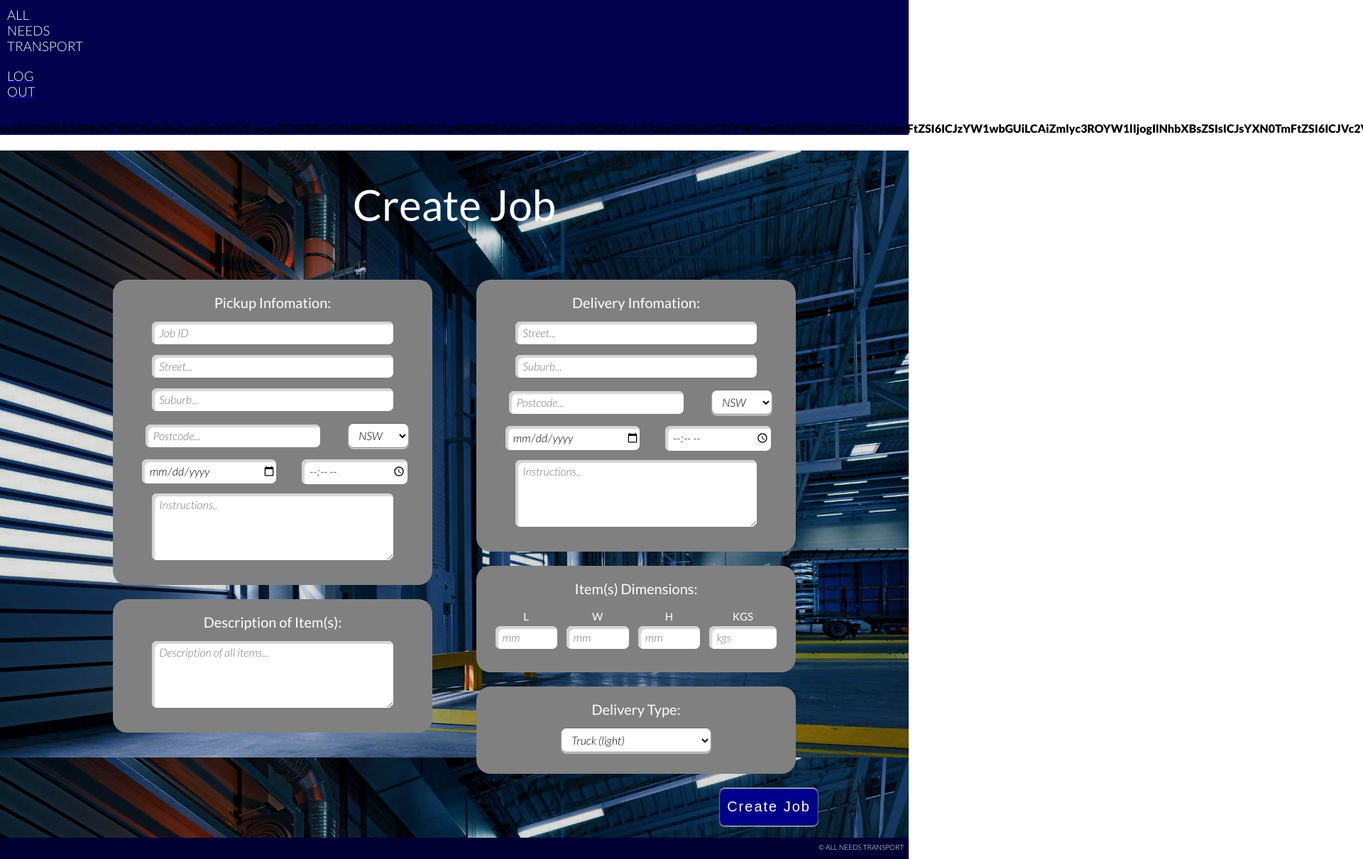
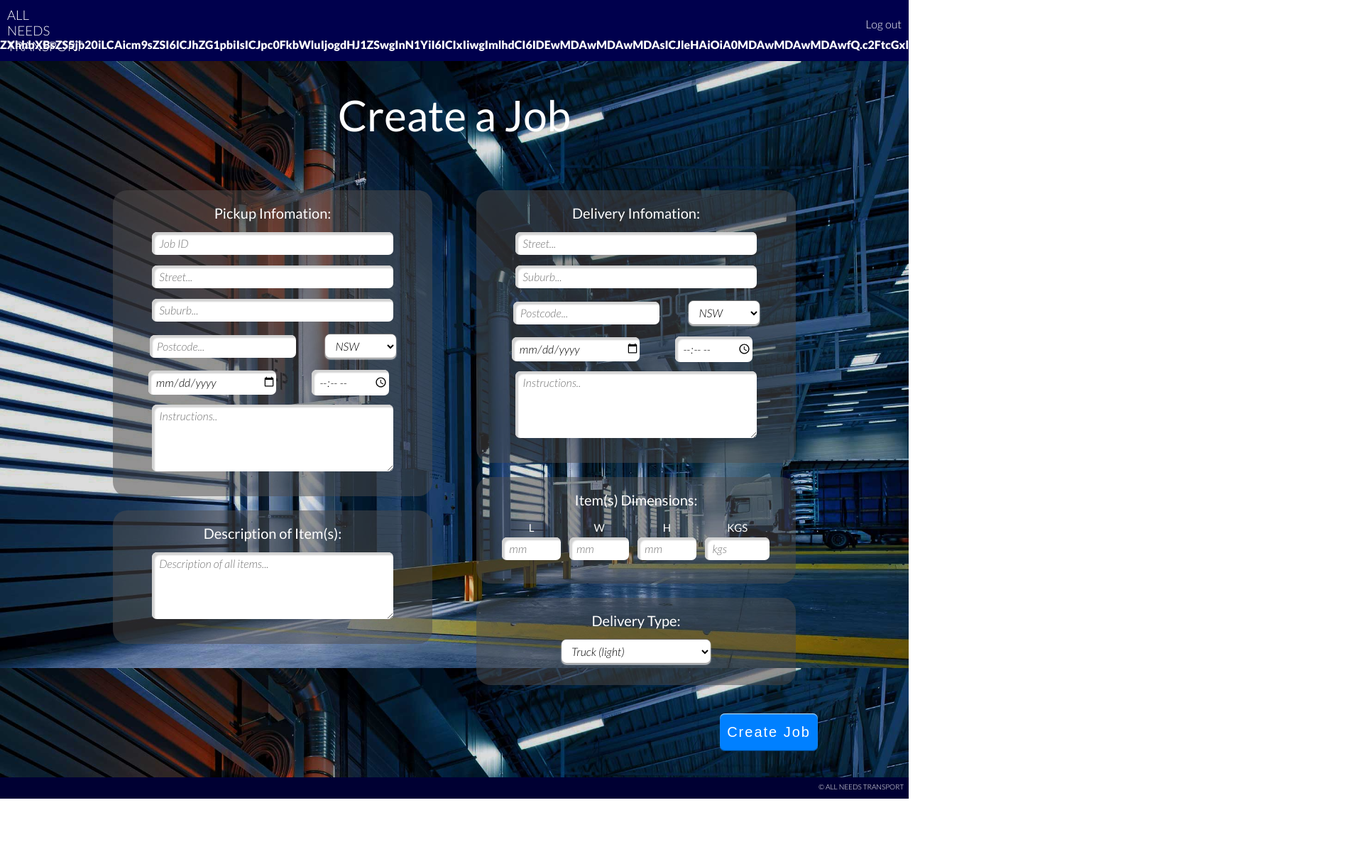
Before and after one commit to CFA-CJJ-GroupProject/CFA-Term3-NodeProject, a React (Create React App) app in the folder react-web/: page /createjob in a window 1280 px wide. Shown: the top 1210 px of the page at 71% size, 1920 px wide, since content can reach past the window. After the commit the page ends 1125 px from the top, so only its background shows below. Built offline with nearby package versions, Linux system fonts and the light colour scheme; sample sign-in values are in the browser's storage.

Commit message:
Fixing of some warnings, fixed header and in the process of fixing form style & inlining components

```diff
--- a/react-web/src/App.js
+++ b/react-web/src/App.js
@@ -11,9 +11,6 @@ import CreateCustomerPage from './pages/CreateCustomerPage'
 import Header from './components/Header'
 import HomePage from './pages/HomePage'
 import LoginPage from './pages/LoginPage'
-import LogoutPage from './pages/LogoutPage'
-import Footer from './components/Footer'
-import SignInForm from './components/SignInForm'
 import './style.css'
 
 
--- a/react-web/src/components/CreateJobForm.js
+++ b/react-web/src/components/CreateJobForm.js
@@ -89,7 +89,7 @@ export default function CreateJobForm({
               <Field required='true' type='date' name='pickupDate' />
             </li>
 
-            <li>
+            <li className='time'>
               <Field required='true' type='time' name='pickupTime' />
             </li>
           </ul>
@@ -122,12 +122,12 @@ export default function CreateJobForm({
               <Field required='true' type='date' name='deliveryDate' />
             </li>
 
-            <li>
+            <li className='time'>
               <Field required='true' type='time' name='deliveryTime' />
             </li>
           </ul>
         </div>
-          <TextField required='true' placeholder='Instructions..' name='deliveryInstructions' type=''/>
+          <TextField required='true' placeholder='Instructions..' name='deliveryInstructions' />
         </div>
         <div id='dimensions' className='dimensions'>
           <label>Item(s) Dimensions:</label>
--- a/react-web/src/components/Top.js
+++ b/react-web/src/components/Top.js
@@ -2,18 +2,20 @@ import React from 'react'
 import {NavLink} from 'react-router-dom'
 
 export default({handleLogout, username}) => (
+  <div className='top'>
     <div className='company-name'>
-    <div>
       <h3>ALL<br/>
         NEEDS<br/>
         TRANSPORT</h3>
       </div>
-    <div className='logout'>
+      <div className='links'>
         <NavLink onClick={handleLogout} exact to='/' activeClassName='active'>
-        <h3>LOG<br/>OUT</h3>
+          <h4>Log out</h4>
         </NavLink>
-      <h4>{username}</h4>
+        <p>{username}</p>
       </div>
 </div>
 
+
+
 )
--- a/react-web/src/pages/CreateJobPage.js
+++ b/react-web/src/pages/CreateJobPage.js
@@ -83,7 +83,7 @@ class CreateJobPage extends Component {
 		const { error, username } = this.state
 	return (
     <div className='create-job'>
-      <h1>Create Job</h1>
+      <h1>Create a Job</h1>
 				{ !!error && <p>{ error.message }</p> }
         <CreateJobForm onCreate={ this.handleCreateJob } username={ username } />
 				<Footer />
--- a/react-web/src/pages/CreateUserPage.js
+++ b/react-web/src/pages/CreateUserPage.js
@@ -7,7 +7,7 @@ const CreateUserPage = ({onRegister, redirect, handleRedirect}) => (
 
   redirect ? (<div><Redirect to='/createcustomer' />{handleRedirect()}</div>) :
   (<div className='create-user'>
-    <h1>Create User</h1>
+    <h1>Create a User</h1>
     <CreateUserForm onRegister={onRegister}/>
     <Footer />
   </div>)
--- a/react-web/src/pages/JobsPage.js
+++ b/react-web/src/pages/JobsPage.js
@@ -41,7 +41,7 @@ class JobsPage extends Component {
 		const { error, jobs } = this.state
 		return (
 			<div className='jobs'>
-				<h1>ALL JOBS</h1>
+				<h1>All jobs</h1>
 				{ !!error && <p>{ error.message }</p> }
 				{
 					!!jobs ? (
--- a/react-web/src/pages/UsersPage.js
+++ b/react-web/src/pages/UsersPage.js
@@ -3,7 +3,7 @@ import Footer from '../components/Footer'
 
 const UsersPage = () => (
     <div className='users'>
-        <h1>ALL USERS</h1>
+        <h1>All Users</h1>
         <Footer />
     </div>
       )
--- a/react-web/src/style.css
+++ b/react-web/src/style.css
@@ -1,5 +1,10 @@
 /*** Default CSS ***/
 @import url('https://fonts.googleapis.com/css?family=Lato:300,300i,400,400i,900');
+
+html, body {
+    max-width: 100%;
+    overflow-x: hidden;
+}
 /* Background images */
 .login {
   background: url(images/login.jpg) no-repeat center;
@@ -42,14 +47,36 @@ body {
   font-family: 'Lato', sans-serif;
   margin: 0px;
 }
-div .company-name {
+.top {
   background-color: #00004d;
   margin: 0px;
 }
-.company-name h3 {
+.company-name, .links {
+  display: inline-block;
+  width: 50%;
+
+}
+.company-name h3, .links h4, .links p {
   margin: 0px;
   font-weight: 300;
   padding: 10px;
+  color: white;
+}
+.links h4 {
+  float: right;
+}
+.links p {
+  font-weight: 600;
+  padding: 0px;
+  padding-left: 10px;
+  float: right;
+}
+a {
+  text-decoration: none;
+  color: white;
+}
+.links a h4:hover, a:hover {
+  text-decoration: underline;
   color: white;
 }
 ul {
@@ -73,16 +100,11 @@ nav ul li {
   text-align: center;
   padding: 15px;
 }
-nav ul li a {
-  text-decoration: none;
-  color: white;
-}
+
 nav ul li a:active {
   text-decoration: underline;
 }
-nav ul li a:hover {
-  text-decoration: underline;
-}
+
 h1 {
   text-align: center;
   font-size: 60px;
@@ -136,11 +158,17 @@ input[type='username'], input[type='password'] {
   margin: 0px;
   margin-bottom: 20px;
 }
-select, button[type=submit] {
+select {
   border: none;
   box-shadow:
   0 1px 2px #fff, /*bottom external highlight*/
   0 -1px 1px #666, /*top external shadow*/
+  inset 0 -1px 1px rgba(0,0,0,0.5), /*bottom internal shadow*/
+  inset 0 1px 1px rgba(255,255,255,0.8); /*top internal highlight*/
+}
+button[type=submit] {
+  border: none;
+  box-shadow:
   inset 0 -1px 1px rgba(0,0,0,0.5), /*bottom internal shadow*/
   inset 0 1px 1px rgba(255,255,255,0.8); /*top internal highlight*/
 }
@@ -168,6 +196,7 @@ footer {
   margin-bottom: 0px;
   background-color: #000033;
   height: 30px;
+  margin-top: 70px;
 }
 footer p {
   text-align: right;
@@ -183,12 +212,12 @@ footer p {
 /*Create Job*/
 
 .pickup, .delivery, .description, .dimensions, .delivery-type {
-  background-color: grey;
   padding: 20px;
   width: 80%;
   padding-top: 20px;
   border-radius: 20px;
   margin-bottom: 20px;
+  background: rgba(78, 77, 77, 0.5);
 
 
 }
@@ -198,15 +227,13 @@ div .cj-right, .cj-left {
   vertical-align: top;
 }
 button.cj-button {
-  background-color: darkblue;
-  color: white;
-  margin-top: 0px;
+  margin-top: 20px;
   float: right;
 }
 .measurements, .address, .date-time {
   padding: 0px;
   display: table;
-  width: 100%;
+  width: 95%;
   margin: 0px;
 }
 .measurements label {
@@ -221,6 +248,12 @@ button.cj-button {
   text-align: center;
   padding: 3px;
 }
+.measurements li select {
+  width: 100px;
+}
+.time input, .ps input {
+  width: 60%;
+}
 div .add-item {
   display: inline-block;
 }
@@ -228,3 +261,15 @@ div .add-item {
 .cu select {
   margin: 0px;
 }
+.cu {
+ background: rgba(78, 77, 77, 0.5);
+ width: 30%;
+ padding: 40px;
+ border-radius: 7px;
+}
+.cu-button, .cj-button {
+  background-color: #0080FF;
+  border: none;
+  color: white;
+  letter-spacing: 3px;
+}
```
Also changed, not shown: react-web/src/components/CreateUserForm.js (line endings or trailing spaces). Lines whose indentation alone changed are shown as unchanged.
